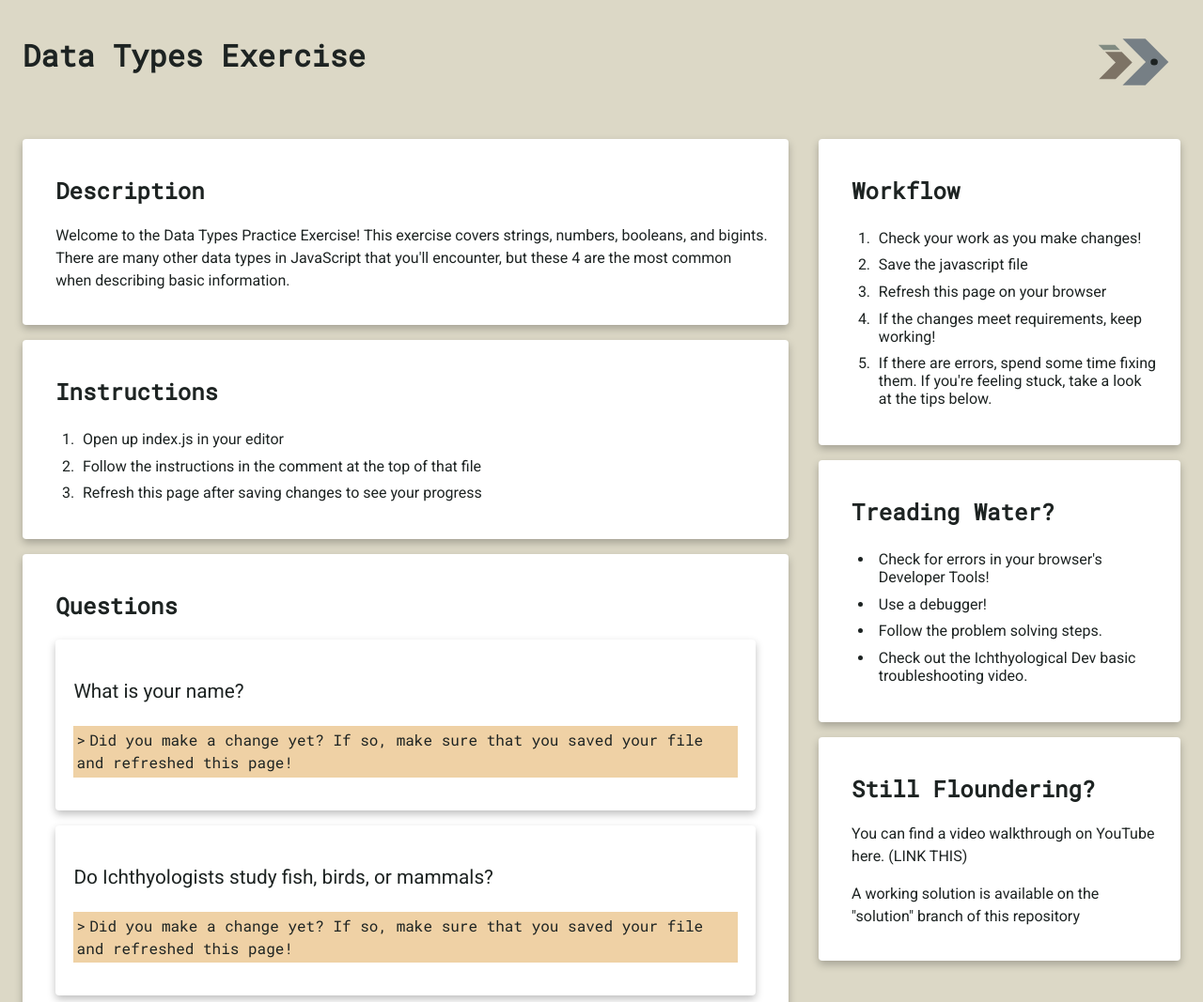
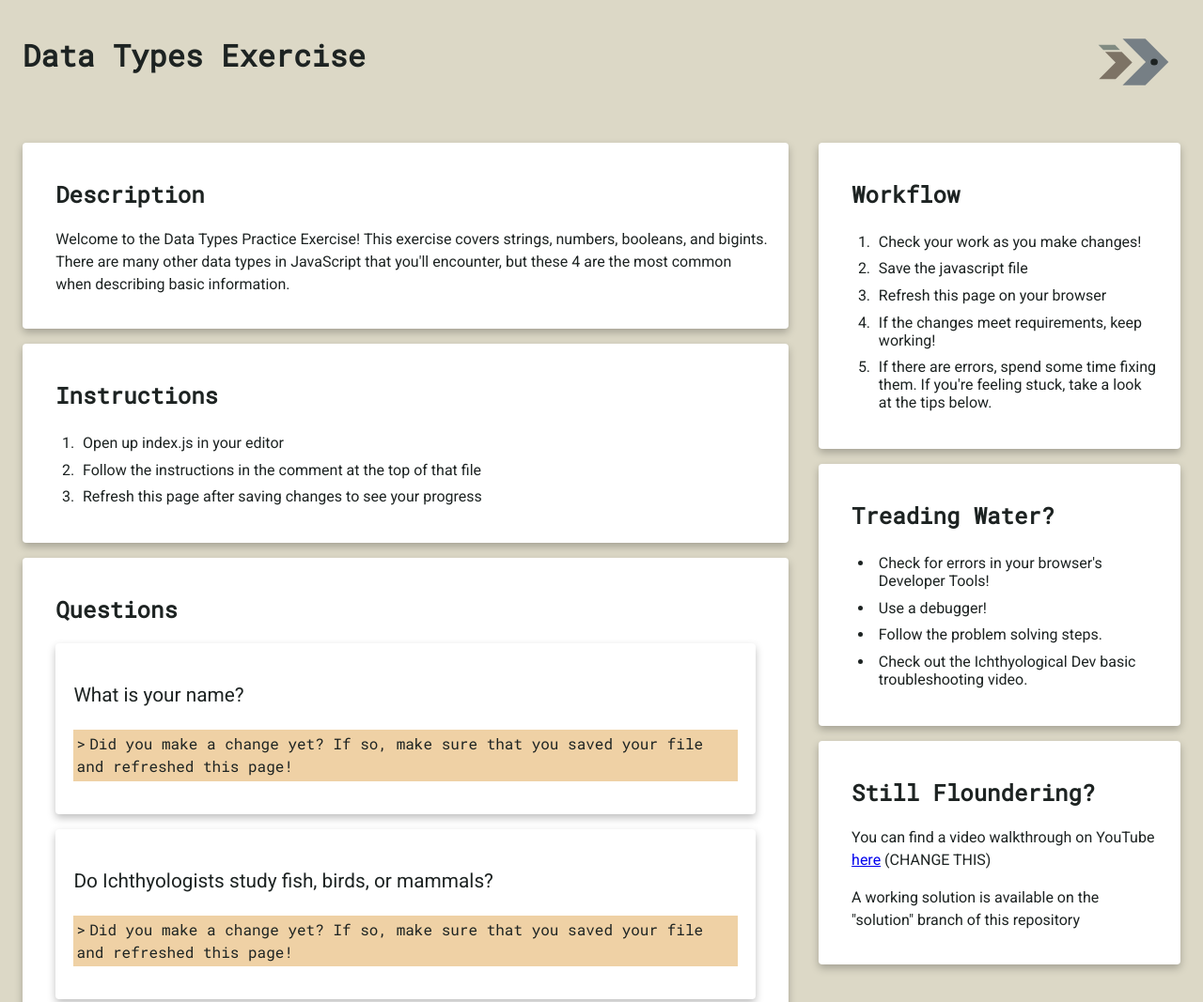
Before and after one commit to IchthyologicalDev/data-types, a plain HTML site: page index.html in a window 1280 px wide. Shown: the top 1067 px of the page at 94% size. Drawn offline with Linux system fonts and the light colour scheme.

Commit message:
add channel link to logo

```diff
--- a/index.html
+++ b/index.html
@@ -18,7 +18,7 @@
 <body>
     <header>
         <h1>Data Types Exercise</h1>
-        <img src="images/i_dev_fish.svg" alt="Ichthyological Dev logo">
+        <a href="https://www.youtube.com/channel/UCIWpDzONMC65Mad1YSwcpiQ"><img src="images/i_dev_fish.svg" alt="Ichthyological Dev logo"></a>
     </header>
     <main>
         <section>
@@ -118,7 +118,7 @@
             </section>
             <section class="card">
                 <h2>Still Floundering?</h2>
-                <p>You can find a video walkthrough on YouTube here. (LINK THIS)</p>
+                <p>You can find a video walkthrough on YouTube <a href="https://www.youtube.com/channel/UCIWpDzONMC65Mad1YSwcpiQ">here</a> (CHANGE THIS)</p>
                 <p>A working solution is available on the "solution" branch of this repository</p>
             </section>
         </aside>
```
